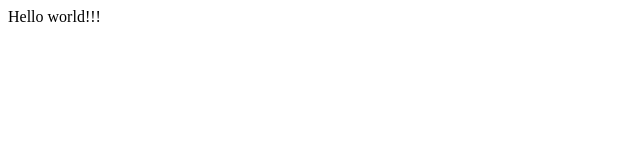
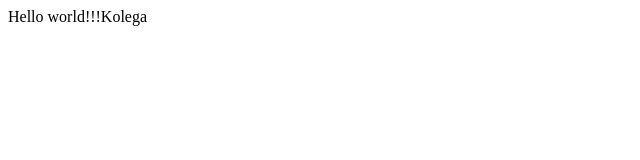
Before and after one commit to stolehst/GitTutorial, a plain HTML site: page index.html in a window 1280 px wide. Shown: the full height of the page, 0-640 px from the left. Drawn offline with Linux system fonts and the light colour scheme.

Commit message:
zmiany_kolegi

```diff
--- a/index.html
+++ b/index.html
@@ -6,6 +6,7 @@
     <title>Document</title>
 </head>
 <body>
-    Hello world!!!
+    Hello world!!!Kolega
+
 </body>
 </html>
```
